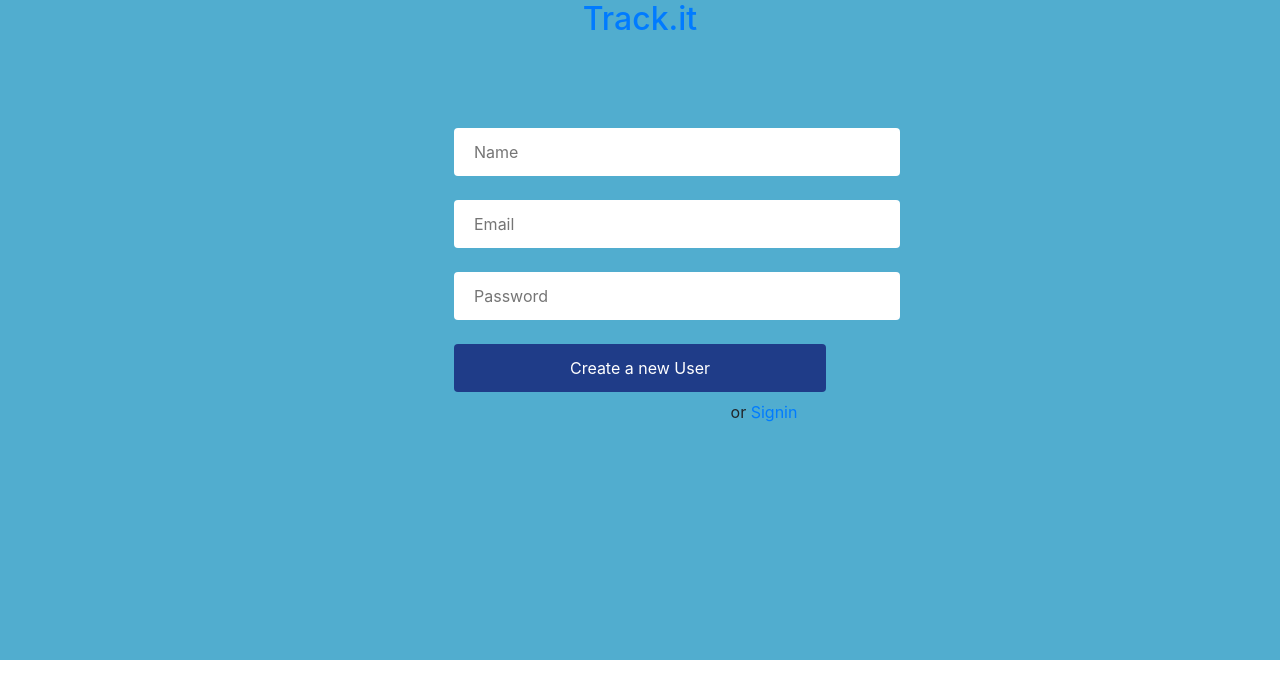
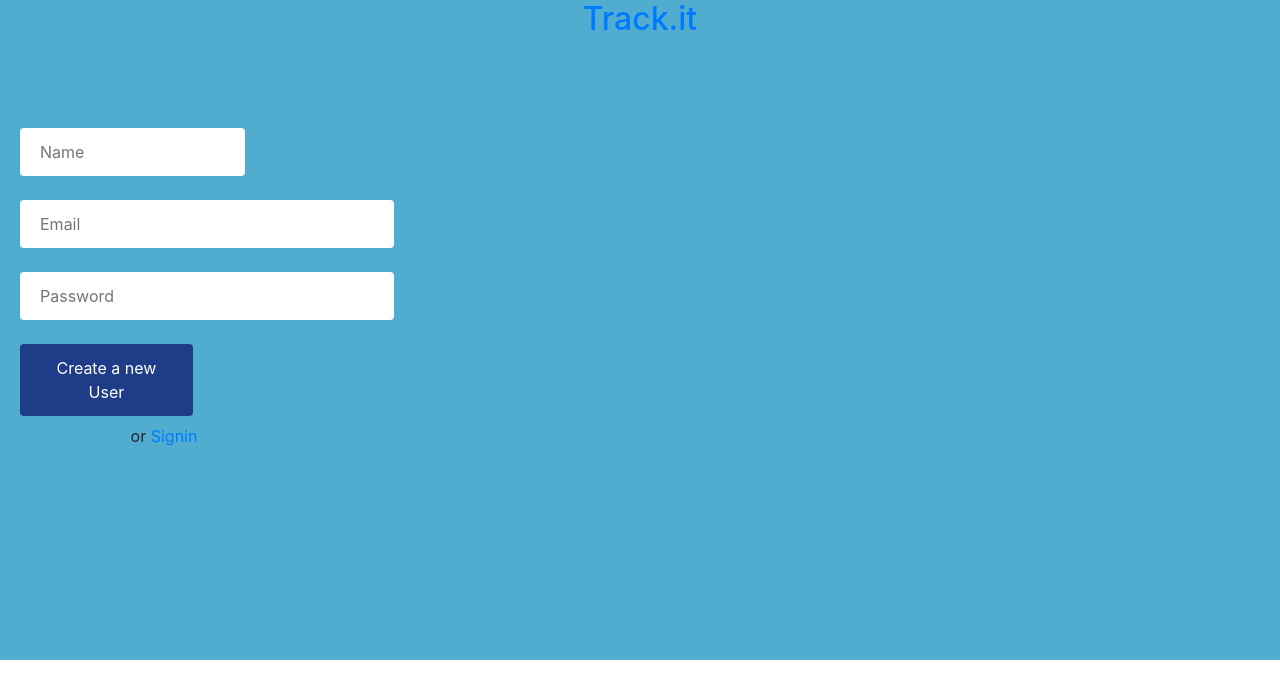
Before and after one commit to addod19/tract_it_frontend, a React (Create React App) app: page /signup in a window 1280 px wide. Shown: the top 698 px of the page. Built offline with nearby package versions, Linux system fonts and the light colour scheme.

Commit message:
fix auth styling

```diff
--- a/src/components/auth/Login.js
+++ b/src/components/auth/Login.js
@@ -7,7 +7,7 @@ import { signin } from '../../redux/actions/authActions';
 
 const SignInWrap = styled.div`
   width: 50%;
-  height: 500px;
+  height: 540px;
   margin-left: 25%;
   display: flex;
   flex-direction: row;
@@ -17,7 +17,7 @@ const SignInWrap = styled.div`
 
   @media (max-width: 768px) {
     margin-left: 0;
-    width: 90%;
+    width: 100%;
   }
 `;
 
@@ -51,7 +51,7 @@ const FormWrap = styled.form`
 `;
 
 const EmailInp = styled.input`
-  width: 110%;
+  width: 100%;
   padding: 12px 20px;
   margin: 8px 0;
   box-sizing: border-box;
@@ -64,7 +64,7 @@ const EmailInp = styled.input`
 `;
 
 const PasswordInp = styled.input`
-  width: 110%;
+  width: 100%;
   padding: 12px 20px;
   margin: 8px 0;
   box-sizing: border-box;
@@ -77,7 +77,7 @@ const PasswordInp = styled.input`
 `;
 
 const LoginBtn = styled.button`
-  width: 110%;
+  width: 100%;
   padding: 12px 20px;
   margin: 8px 0;
   box-sizing: border-box;
--- a/src/components/auth/Signup.js
+++ b/src/components/auth/Signup.js
@@ -16,14 +16,15 @@ const RegFormWrap = styled.div`
 
   @media (max-width: 768px) {
     margin-left: 0;
-    width: 90%;
+    width: 100%;
   }
 `;
 
 const NameWrap = styled.div`
   width: 60%;
   @media (max-width: 768px) {
-    margin-left: 0;
+    width: 90%;
+    margin-left: 5%;
   }
 `;
 
@@ -31,7 +32,8 @@ const EmailWrap = styled.div`
   width: 100%;
 
   @media (max-width: 768px) {
-    margin-left: 0;
+    width: 90%;
+    margin-left: 5%;
   }
 `;
 
@@ -39,7 +41,8 @@ const PasswordWrap = styled.div`
   width: 100%;
 
   @media (max-width: 768px) {
-    margin-left: 0;
+    width: 90%;
+    margin-left: 5%;
   }
 `;
 
@@ -56,16 +59,21 @@ const ButtonWrap = styled.button`
   &:hover {
     cursor: pointer;
   }
+
+  @media(max-width: 768px) {
+    width: 116%;
+    margin-left: 5%;
+  }
 `;
 
 const FormWrap = styled.form`
-  width: 50%;
-  margin-left: 35%;
-  height: 300px;
+  // width: 50%;
+  // margin-left: 35%;
+  // height: 300px;
 `;
 
 const NameInp = styled.input`
-  width: 155%;
+  width: 130%;
   padding: 12px 20px;
   margin: 8px 0;
   box-sizing: border-box;
@@ -78,7 +86,7 @@ const NameInp = styled.input`
 `;
 
 const EmailInp = styled.input`
-  width: 155%;
+  width: 130%;
   padding: 12px 20px;
   margin: 8px 0;
   box-sizing: border-box;
@@ -91,7 +99,7 @@ const EmailInp = styled.input`
 `;
 
 const PasswordInp = styled.input`
-  width: 155%;
+  width: 130%;
   padding: 12px 20px;
   margin: 8px 0;
   box-sizing: border-box;
```
